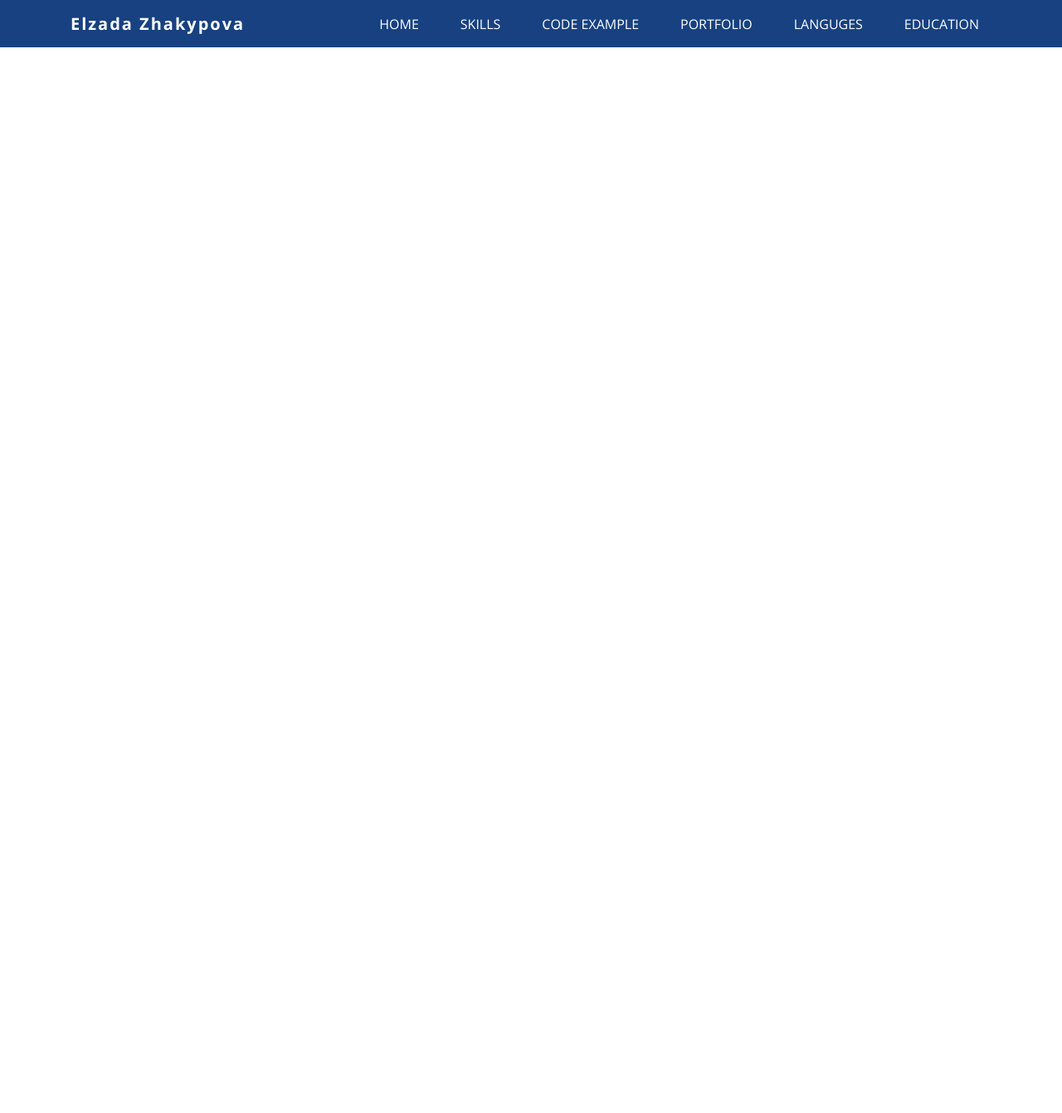
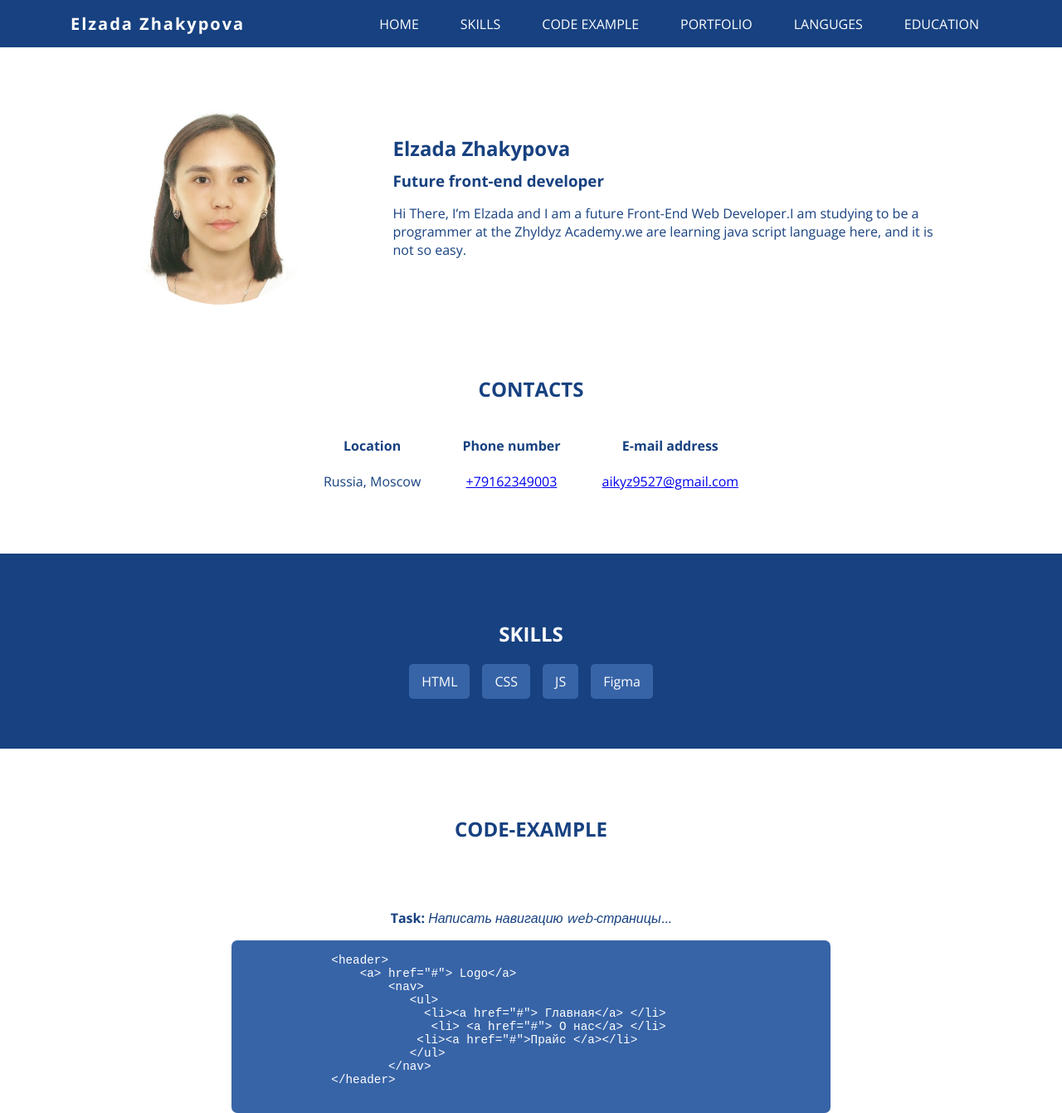
Before and after one commit to aikyz/Portfolio1, a plain HTML site: page index.html in a window 1280 px wide. Shown: the whole page at 83% size. Before the commit the page ends 800 px from the top, so only its background shows below. Drawn offline with nearby package versions, Linux system fonts and the light colour scheme.

Commit message:
add: intro, contacts, code...

```diff
--- a/css/style.css
+++ b/css/style.css
@@ -24,6 +24,13 @@ body {
   width: 1140px;
   margin: 0 auto;
   padding: 0 15px;
+}
+.section {
+  padding: 60px 0;
+}
+.section-title {
+  text-transform: uppercase;
+  text-align: center;
 }
 
 .header {
@@ -69,3 +76,92 @@ body {
 .header-menu-link:hover {
   background-color: var(--accent-light);
 }
+
+.intro {
+  padding: 60px 0;
+}
+
+.intro-inner {
+  display: flex;
+  justify-content: center;
+  align-items: center;
+}
+
+.intro-left {
+  width: 30%;
+}
+.intro-img {
+  width: 250px;
+  height: 250px;
+  border-radius: 50%;
+}
+.intro-right {
+  width: 60%;
+}
+
+.intro-right h1 {
+  margin: 0 0 10px;
+}
+
+.intro-right h3 {
+  margin: 0 0 10px;
+}
+.contacts {
+  margin-bottom: 60px;
+}
+.contacts ul {
+  display: flex;
+  justify-content: center;
+  flex-wrap: wrap;
+  gap: 50px;
+  margin: 0;
+  padding: 0;
+  list-style: none;
+}
+
+.contacts li {
+  text-align: center;
+}
+
+.skills {
+  color: var(--pure-white);
+  background-color: var(--accent);
+}
+
+.skills ul {
+  display: flex;
+  justify-content: center;
+  flex-wrap: wrap;
+  gap: 15px;
+  padding: 0;
+  margin: 0;
+  list-style: none;
+}
+
+.skills li {
+  padding: 10px 15px;
+  background-color: var(--accent-light);
+  border-radius: 5px;
+}
+
+.code-example {
+  text-align: center;
+}
+
+.code-example p {
+  font-style: italic;
+}
+
+.code-example b {
+  font-style: normal;
+}
+
+.code-example pre {
+  width: 65%;
+  margin: 0 auto;
+  font-size: 1.1em;
+  color: var(--pure-white);
+  background-color: var(--accent-light);
+  text-align: left;
+  border-radius: 7px;
+}
--- a/index.html
+++ b/index.html
@@ -41,5 +41,75 @@
         </nav>
       </div>
     </header>
+    <main>
+      <section class="intro">
+        <div class="container">
+          <div class="intro-inner">
+            <div class="intro-left">
+              <img class="intro-img" src="css/img/док фото.jpg" alt="My photo" /></div>
+            <div class="intro-right">
+              <h1>Elzada Zhakypova</h1>
+              <h3>Future front-end developer</h3>
+              <p>
+                Hi There, I’m Elzada and I am a future Front-End Web Developer.I
+                am studying to be a programmer at the Zhyldyz Academy.we are
+                learning java script language here, and it is not so easy.
+              </p>
+            </div>
+        </div>
+      </section>
+     <section class="contacts">
+       <div class="container">
+         <h2 class="section-title">Contacts</h2>
+         <ul>
+           <li>
+             <h4>Location</h4>
+             <p>Russia, Moscow</p>
+           </li>
+           <li>
+            <h4>Phone number</h4>
+            <a href="tel:+79162349003">+79162349003</a>
+          </li>
+          <li>
+            <h4>E-mail address</h4>
+            <a href="mailto:aikyz9527@gmail.com">aikyz9527@gmail.com</a>
+          </li>
+         </ul>
+       </div>
+     </section>
+     <section id="skills" class="skills section">
+       <div class="container">
+         <h2 class="section-title">Skills</h2>
+         <ul>
+           <li>HTML</li>
+           <li>CSS</li>
+           <li>JS</li>
+           <li>Figma</li>
+         </ul>
+       </div>
+     </section>
+     <section id="codeexample" class="code-example">
+       <div class="container">
+         <h2 class="section-title section">Code-example</h2>
+         <p>
+           <b>Task: </b>   Написать навигацию web-страницы...
+         </p>
+         <pre>
+          <code>
+              &lt;header&gt;
+                  &lt;a&gt; href="#"&gt; Logo&lt;/a&gt;
+                      &lt;nav&gt;
+                         &lt;ul&gt;
+                           &lt;li&gt;&lt;a href="#"&gt; Главная&lt;/a&gt; &lt;/li&gt;
+                            &lt;li&gt; &lt;a href="#"&gt; О нас&lt;/a&gt; &lt;/li&gt;
+                          &lt;li&gt;&lt;a href="#"&gt;Прайс &lt;/a&gt;&lt;/li&gt;
+                         &lt;/ul&gt;
+                      &lt;/nav&gt;
+              &lt;/header&gt;
+          </code>
+      </pre>
+       </div>
+     </section>
+    </main>
   </body>
 </html>
```
Also changed, not shown: css/img/Айя_cut-photo.ru.jpg (added), css/img/док фото.jpg (added), 1 other file.
